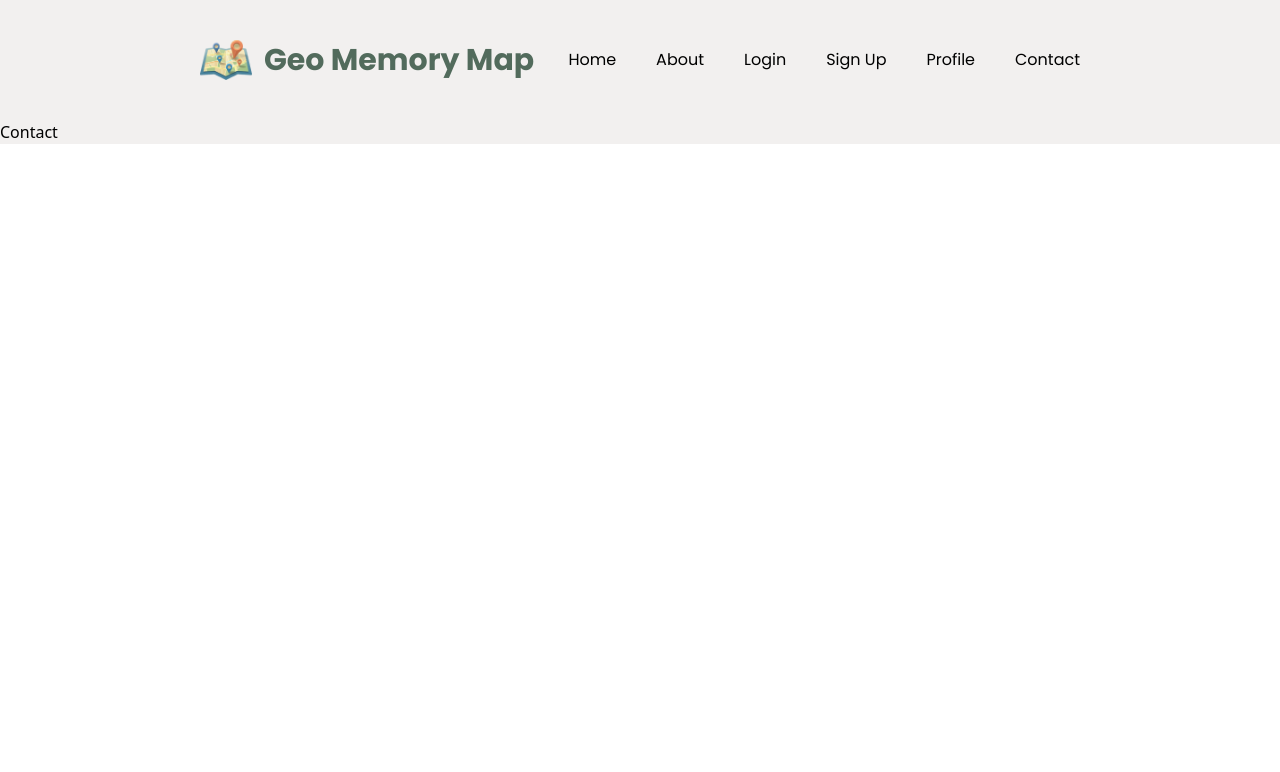
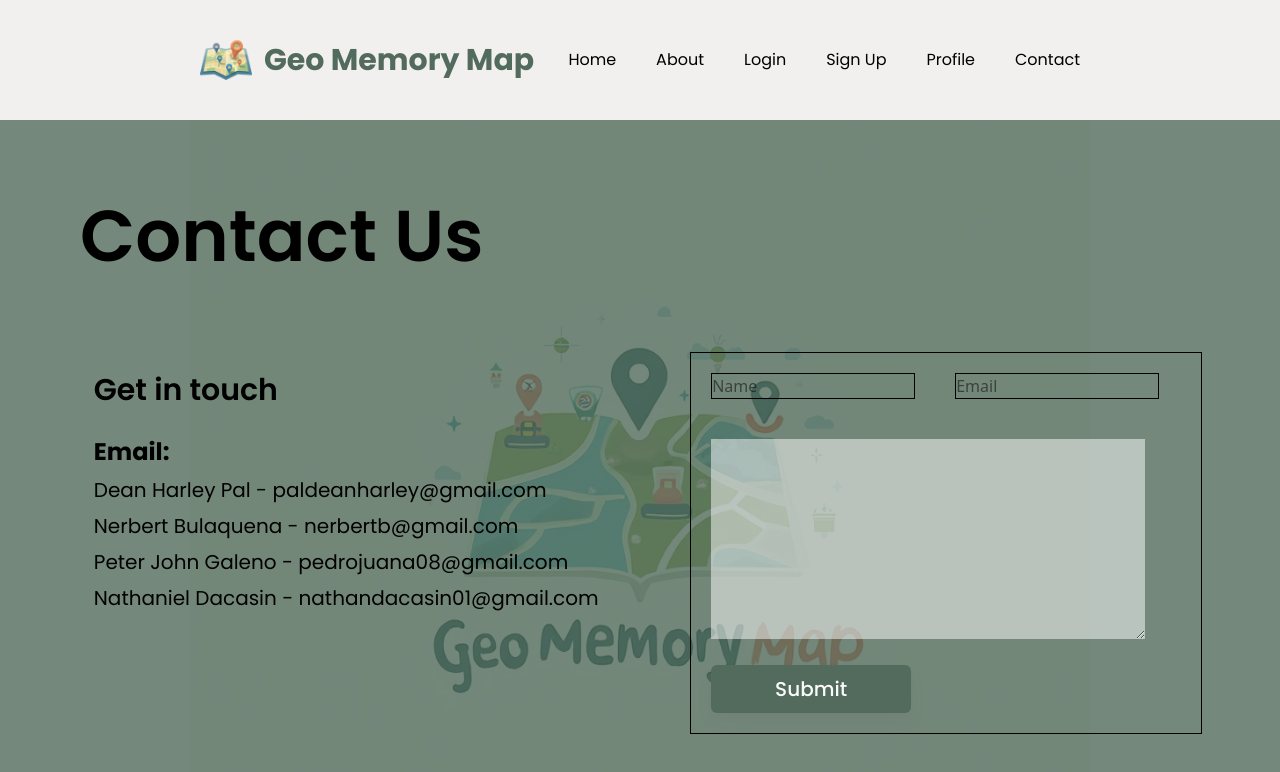
Before and after one commit to UCC-Batch-26/geomemorymap, a React (Vite) app in the folder apps/frontend/: page /contact in a window 1280 px wide. Shown: the top 772 px of the page. Built offline with nearby package versions, Linux system fonts and the light colour scheme.

Commit message:
fix: added info on contact-page

```diff
--- a/apps/frontend/src/modules/home/pages/contact-page.jsx
+++ b/apps/frontend/src/modules/home/pages/contact-page.jsx
@@ -1,5 +1,35 @@
 function ContactPage() {
-  return <h1>Contact</h1>;
+  return (
+    <section className="fixed bg-[url(@/assets/geo-memory-map-bg.png)] bg-size-[900px] bg-no-repeat bg-center h-screen w-full">
+      <div className="bg-[#526b5c]/80 h-full">
+        <div className=" font-display flex flex-col justify-center-safe gap-5 text-left">
+          <h1 className="text-7xl font-semibold p-20">Contact Us</h1>
+        </div>
+
+        <div className="flex flex-wrap text-left  place-content-around">
+          <div>
+            <h2 className="font-display font-semibold pl-20 py-5 text-3xl">Get in touch</h2>
+            <p className="font-display font-bold pl-20 py-2 text-2xl">Email:</p>
+
+            <ul className="font-display pl-20 text-xl space-y-2">
+              <li>Dean Harley Pal - paldeanharley@gmail.com</li>
+              <li>Nerbert Bulaquena - nerbertb@gmail.com</li>
+              <li>Peter John Galeno - pedrojuana08@gmail.com</li>
+              <li>Nathaniel Dacasin - nathandacasin01@gmail.com</li>
+            </ul>
+          </div>
+          <div className="flex w-[50%] justify-center items-center">
+            <form action="submit" method="post" className='border border-solid w-[80%]  ' >
+              <input type="text" name="" id="name" placeholder="Name" className='border border-solid w-[40%] my-5 mx-5'/>
+              <input type="email" name="" id="email" placeholder="Email" className='border border-solid  w-[40%] mx-5'/>
+              <textarea name="" id="" className='bg-white/50 w-[85%] h-50  m-5'></textarea>
+              <button type="submit" className='inline-flex h-12 w-50 ml-5 mb-5 font-display text-xl items-center justify-center rounded-md bg-[#526b5c] px-5 font-medium text-neutral-50 shadow-lg shadow-neutral-500/20 transition active:scale-90'>Submit</button>
+            </form>
+          </div>
+        </div>
+      </div>
+    </section>
+  );
 }
 
 export default ContactPage;
```
